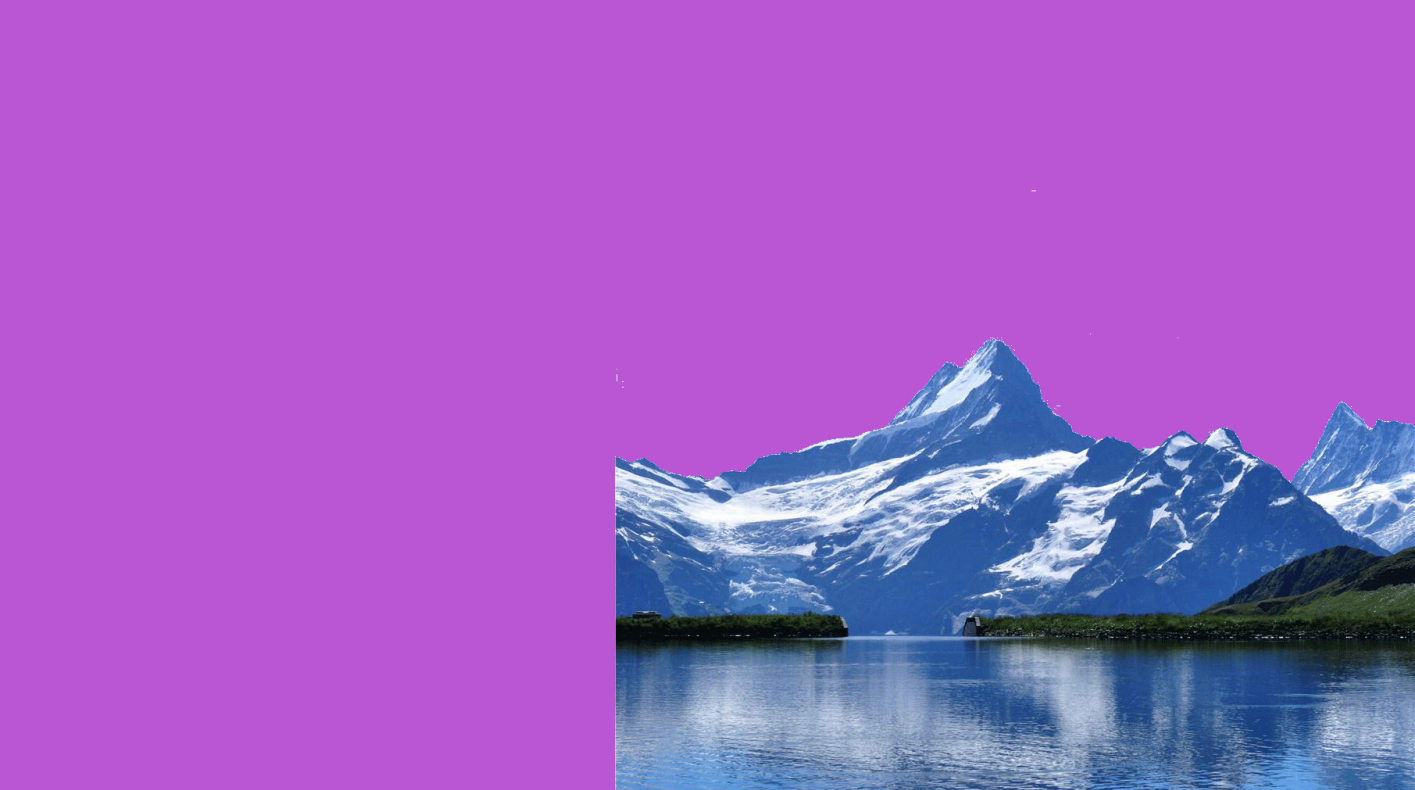
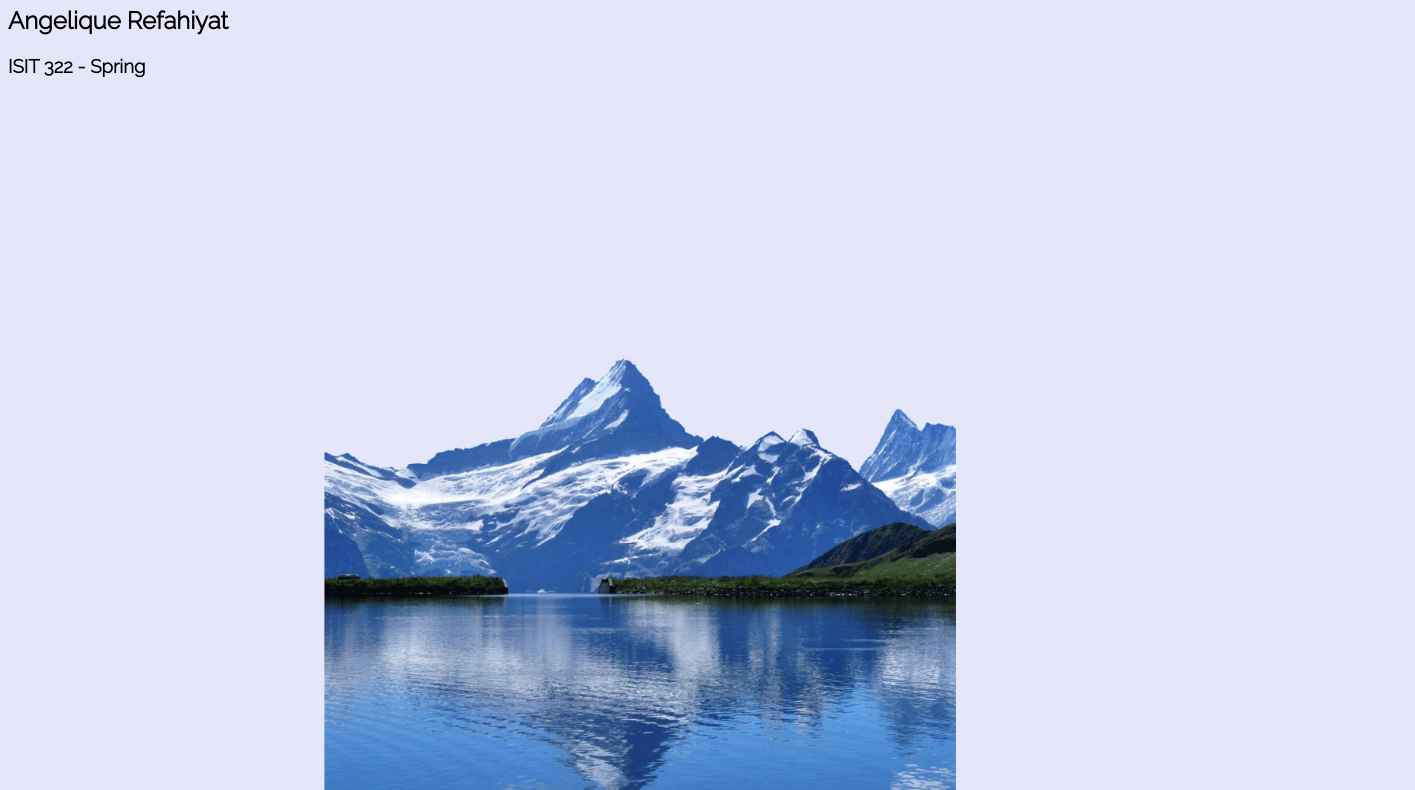
Before and after one commit to angelicrf/WebRoot, a plain HTML site: page index.html in a window 1280 px wide. Shown: the part 74-864 px from the top of the page, 1415 px wide, since content can reach past the window. Drawn offline with Linux system fonts and the light colour scheme.

Commit message:
WIntroduction

```diff
--- a/css/style.css
+++ b/css/style.css
@@ -1,9 +1,11 @@
-body{
-    background-color: mediumorchid;
-    font-family: 'Raleway', sans-serif;
+body {
+  background-color: lavender;
+  font-family: "Raleway", sans-serif;
 }
-.pageimg{
-    width: 50px;
-    height: 50px;
-    margin: auto;
+.pageimg img {
+  width: 50%;
+  height: 50%;
+  display: block;
+  margin-left: auto;
+  margin-right: auto;
 }
--- a/index.html
+++ b/index.html
@@ -8,9 +8,11 @@
       name="description"
       content="Web site created using create-react-app"
     />
-    <link href="./css/style.css"
-          rel="stylesheet">
-    <link href="https://fonts.googleapis.com/css2?family=Raleway:wght@300&display=swap" rel="stylesheet">
+    <link href="./css/style.css" rel="stylesheet" />
+    <link
+      href="https://fonts.googleapis.com/css2?family=Raleway:wght@300&display=swap"
+      rel="stylesheet"
+    />
     <title>Angelique Refahiyat Assignment One</title>
   </head>
   <body>
@@ -18,10 +20,11 @@
     <div id="root"></div>
     <div class="container">
       <h1>Assignment One</h1>
+      <h2>Angelique Refahiyat</h2>
+      <h3>ISIT 322 - Spring</h3>
       <div class="pageimg">
-        <img src="./images/mountain.png" alt="Beautiful Lake"/>
+        <img src="./images/mountain.png" alt="Beautiful Lake" />
       </div>
-
     </div>
   </body>
 </html>
```
Lines whose indentation alone changed are shown as unchanged.
